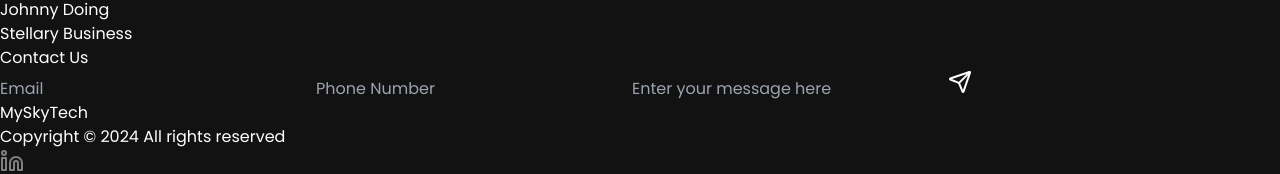
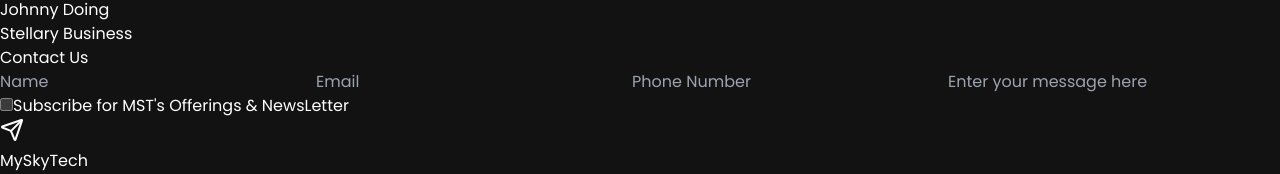
Before and after one commit to iharshka/myskytech-frontend, a React (Vite) app: page / in a window 1280 px wide. Shown: the part 3215-3389 px from the top of the page. Built offline with nearby package versions, Linux system fonts and the light colour scheme.

Commit message:
Updated form

```diff
--- a/src/components/contact.jsx
+++ b/src/components/contact.jsx
@@ -8,10 +8,15 @@ export default function ContactForm() {
                 Contact Us
             </span>
             <div className="flex flex-col space-y-5 mt-10 justify-center items-center text-neutral-500">
-                <input type="email" required name="email" id="email" placeholder="Email" className="w lg:w-1/3 rounded-full border border-neutral-800 p-2 focus:outline-none placeholder:text-neutral-700 bg-neutral-900" />
-                <input type="tel" required name="tel" id="tel" placeholder="Phone Number" className="w lg:w-1/3 rounded-full border border-neutral-800 p-2 focus:outline-none placeholder:text-neutral-700 bg-neutral-900" />
-                <input type="text" required name="msg" id="msg" placeholder="Enter your message here" className="w lg:w-1/3 rounded-full border border-neutral-800 p-3 focus:outline-none placeholder:text-neutral-700 bg-neutral-900" />
-                <button type="button" className="text-slate-50 bg-gradient-to-r from-indigo-500 to-indigo-700 rounded-full p-2">
+                <input type="text" required name="name" id="name" placeholder='Name'  className="w lg:w-1/3 rounded-full border border-neutral-800 p-2 focus:outline-none placeholder:text-neutral-700 lg:bg-neutral-900" />
+                <input type="email" required name="email" id="email" placeholder="Email" className="w lg:w-1/3 rounded-full border border-neutral-800 p-2 focus:outline-none placeholder:text-neutral-700 lg:bg-neutral-900" />
+                <input type="tel" required name="tel" id="tel" placeholder="Phone Number" className="w lg:w-1/3 rounded-full border border-neutral-800 p-2 focus:outline-none placeholder:text-neutral-700 lg:bg-neutral-900" />
+                <input type="text" required name="msg" id="msg" placeholder="Enter your message here" className="w lg:w-1/3 rounded-full border border-neutral-800 p-3 focus:outline-none placeholder:text-neutral-700 lg:bg-neutral-900" />
+                <div className="flex flex-row space-x-2">
+                    <input type="checkbox" name="optForFollowups" id="optForFollowups" />
+                    <label htmlFor="optForFollowups" className='text-sm'>Subscribe for MST's Offerings & NewsLetter</label>
+                </div>
+                <button type="submit" className="text-slate-50 bg-gradient-to-r from-indigo-500 to-indigo-700 rounded-full p-2">
                     <Send />
                 </button>
             </div>
```
